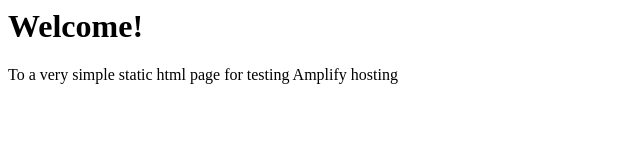
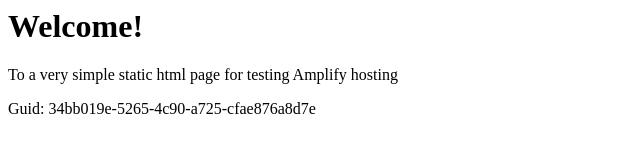
Before and after one commit to aws-aemilia-syd/Github-PR-Commit-Integration-Test-DoNotTouch-v0-preprod-ap-southeast-2, a website: page src/index.html in a window 1280 px wide. Shown: the whole page, without its empty margins (0-640 px from the left). Drawn offline with Linux system fonts and the light colour scheme.

Commit message:
commit from integ tests

```diff
--- a/src/index.html
+++ b/src/index.html
@@ -1,3 +1,5 @@
+
+
 <html lang="en">
 
 <head>
@@ -10,6 +12,6 @@
 <body>
     <h1>Welcome!</h1>
     <p>To a very simple static html page for testing Amplify hosting</p>
-</body>
+    <p>Guid: 34bb019e-5265-4c90-a725-cfae876a8d7e</p></body>
 
 </html>
```
